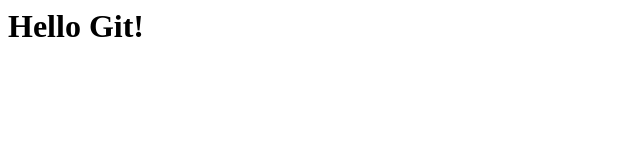
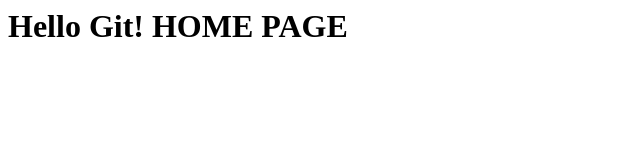
Before and after one commit to cloudscriptguy/git-demo, a plain HTML site: page index.html in a window 1280 px wide. Shown: the whole page, without its empty margins (0-640 px from the left). Drawn offline with Linux system fonts and the light colour scheme.

Commit message:
Added more changes.

```diff
--- a/index.html
+++ b/index.html
@@ -1,3 +1,3 @@
 <html>
-<h1>Hello Git!</h1>
+<h1>Hello Git! HOME PAGE</h1>
 </html>
```
Also changed, not shown: 1 other file.
